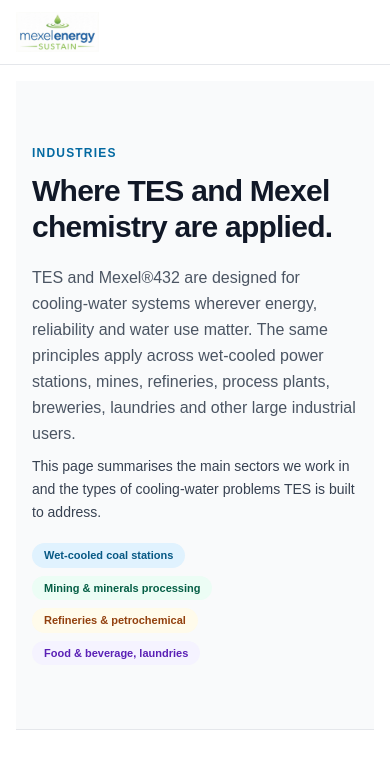
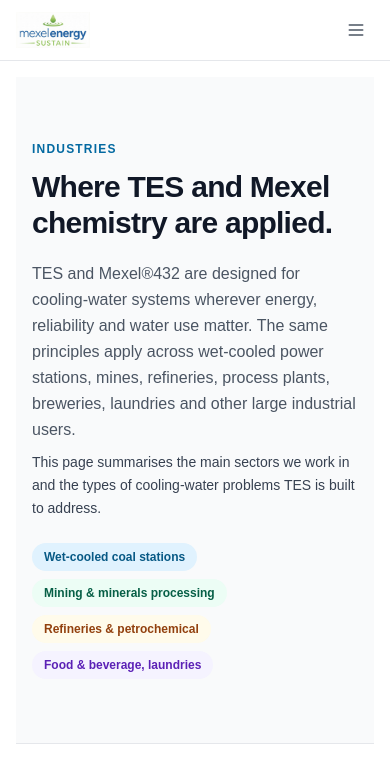
Before and after one commit to lazolason/tes-website, a Next.js app: page /industries in a window 390 px wide. Shown: the top 784 px of the page. Built offline with nearby package versions, Linux system fonts and the light colour scheme.

Commit message:
Add mobile responsive navigation and polish touch targets

```diff
--- a/app/industries/page.tsx
+++ b/app/industries/page.tsx
@@ -23,17 +23,17 @@
             This page summarises the main sectors we work in and the types of
             cooling-water problems TES is built to address.
           </p>
-          <div className="mt-5 flex flex-wrap gap-2 text-[11px]">
-            <span className="rounded-full bg-sky-100 px-3 py-1 font-semibold text-sky-800">
+          <div className="mt-6 flex flex-wrap gap-2 text-xs sm:text-[11px]">
+            <span className="rounded-full bg-sky-100 px-3 py-1.5 font-semibold text-sky-800 sm:py-1">
               Wet-cooled coal stations
             </span>
-            <span className="rounded-full bg-emerald-50 px-3 py-1 font-semibold text-emerald-800">
+            <span className="rounded-full bg-emerald-50 px-3 py-1.5 font-semibold text-emerald-800 sm:py-1">
               Mining & minerals processing
             </span>
-            <span className="rounded-full bg-amber-50 px-3 py-1 font-semibold text-amber-800">
+            <span className="rounded-full bg-amber-50 px-3 py-1.5 font-semibold text-amber-800 sm:py-1">
               Refineries & petrochemical
             </span>
-            <span className="rounded-full bg-violet-50 px-3 py-1 font-semibold text-violet-800">
+            <span className="rounded-full bg-violet-50 px-3 py-1.5 font-semibold text-violet-800 sm:py-1">
               Food & beverage, laundries
             </span>
           </div>
--- a/components/CoolingSchematic.tsx
+++ b/components/CoolingSchematic.tsx
@@ -3,7 +3,7 @@
 
 export default function CoolingSchematic() {
   return (
-    <div className="relative h-40 w-full overflow-hidden rounded-lg border bg-white">
+    <div className="relative h-44 w-full overflow-hidden rounded-lg border bg-white sm:h-48 md:h-40">
       <svg
         viewBox="0 0 260 120"
         className="h-full w-full text-gray-700"
--- a/components/Navbar.tsx
+++ b/components/Navbar.tsx
@@ -1,3 +1,6 @@
+"use client";
+
+import { useState } from "react";
 import Link from "next/link";
 import Image from "next/image";
 
@@ -12,8 +15,10 @@
 ];
 
 export default function Navbar() {
+  const [mobileOpen, setMobileOpen] = useState(false);
+
   return (
-    <header className="border-b bg-white/80 backdrop-blur">
+    <header className="sticky top-0 z-50 border-b bg-white/95 backdrop-blur supports-[backdrop-filter]:bg-white/80">
       <div className="mx-auto flex max-w-6xl items-center justify-between px-4 py-3 lg:py-4">
         {/* Brand */}
         <Link href="/" className="flex items-center">
@@ -22,24 +27,61 @@
             alt="Mexel Energy Sustain"
             width={120}
             height={40}
-            className="h-10 w-auto"
+            className="h-9 w-auto sm:h-10"
           />
           <span className="sr-only">Mexel Energy Sustain</span>
         </Link>
 
-        {/* Nav links */}
-        <nav className="hidden items-center gap-4 text-xs font-semibold text-gray-700 sm:flex">
+        {/* Desktop nav */}
+        <nav className="hidden items-center gap-1 text-[13px] font-medium text-gray-700 md:flex">
           {navItems.map((item) => (
             <Link
               key={item.href}
               href={item.href}
-              className="rounded px-2 py-1 hover:bg-sky-50 hover:text-sky-800"
+              className="rounded-md px-3 py-2 transition-colors hover:bg-sky-50 hover:text-sky-800"
             >
               {item.label}
             </Link>
           ))}
         </nav>
+
+        {/* Mobile menu button */}
+        <button
+          type="button"
+          onClick={() => setMobileOpen(!mobileOpen)}
+          className="inline-flex items-center justify-center rounded-md p-2 text-gray-600 hover:bg-gray-100 hover:text-gray-900 md:hidden"
+          aria-expanded={mobileOpen}
+          aria-label="Toggle navigation"
+        >
+          {mobileOpen ? (
+            <svg className="h-5 w-5" fill="none" viewBox="0 0 24 24" stroke="currentColor">
+              <path strokeLinecap="round" strokeLinejoin="round" strokeWidth={2} d="M6 18L18 6M6 6l12 12" />
+            </svg>
+          ) : (
+            <svg className="h-5 w-5" fill="none" viewBox="0 0 24 24" stroke="currentColor">
+              <path strokeLinecap="round" strokeLinejoin="round" strokeWidth={2} d="M4 6h16M4 12h16M4 18h16" />
+            </svg>
+          )}
+        </button>
       </div>
+
+      {/* Mobile nav drawer */}
+      {mobileOpen && (
+        <nav className="border-t bg-white px-4 pb-4 pt-2 md:hidden">
+          <div className="flex flex-col gap-1">
+            {navItems.map((item) => (
+              <Link
+                key={item.href}
+                href={item.href}
+                onClick={() => setMobileOpen(false)}
+                className="rounded-md px-3 py-2.5 text-sm font-medium text-gray-700 hover:bg-sky-50 hover:text-sky-800"
+              >
+                {item.label}
+              </Link>
+            ))}
+          </div>
+        </nav>
+      )}
     </header>
   );
 }
```
